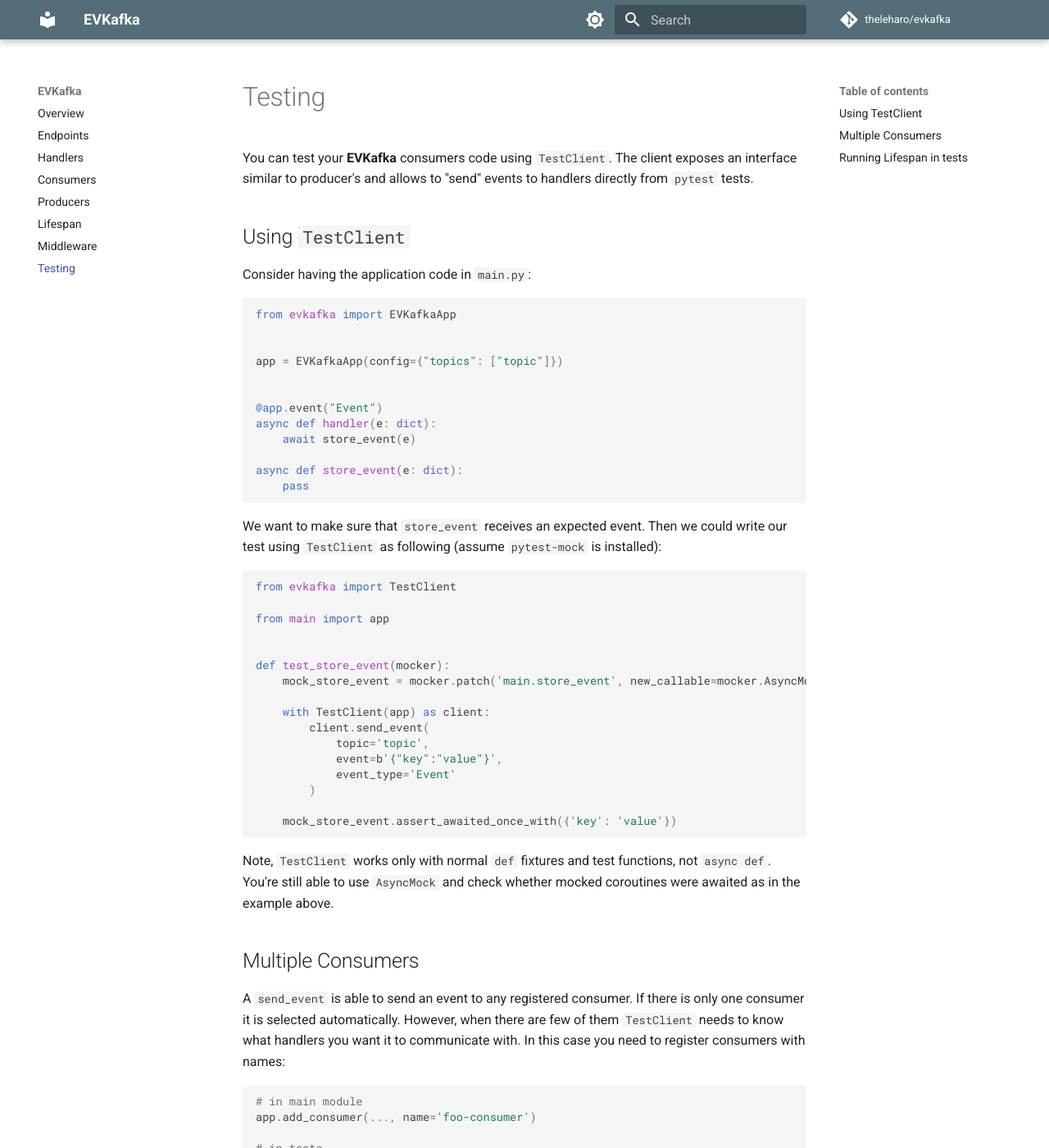
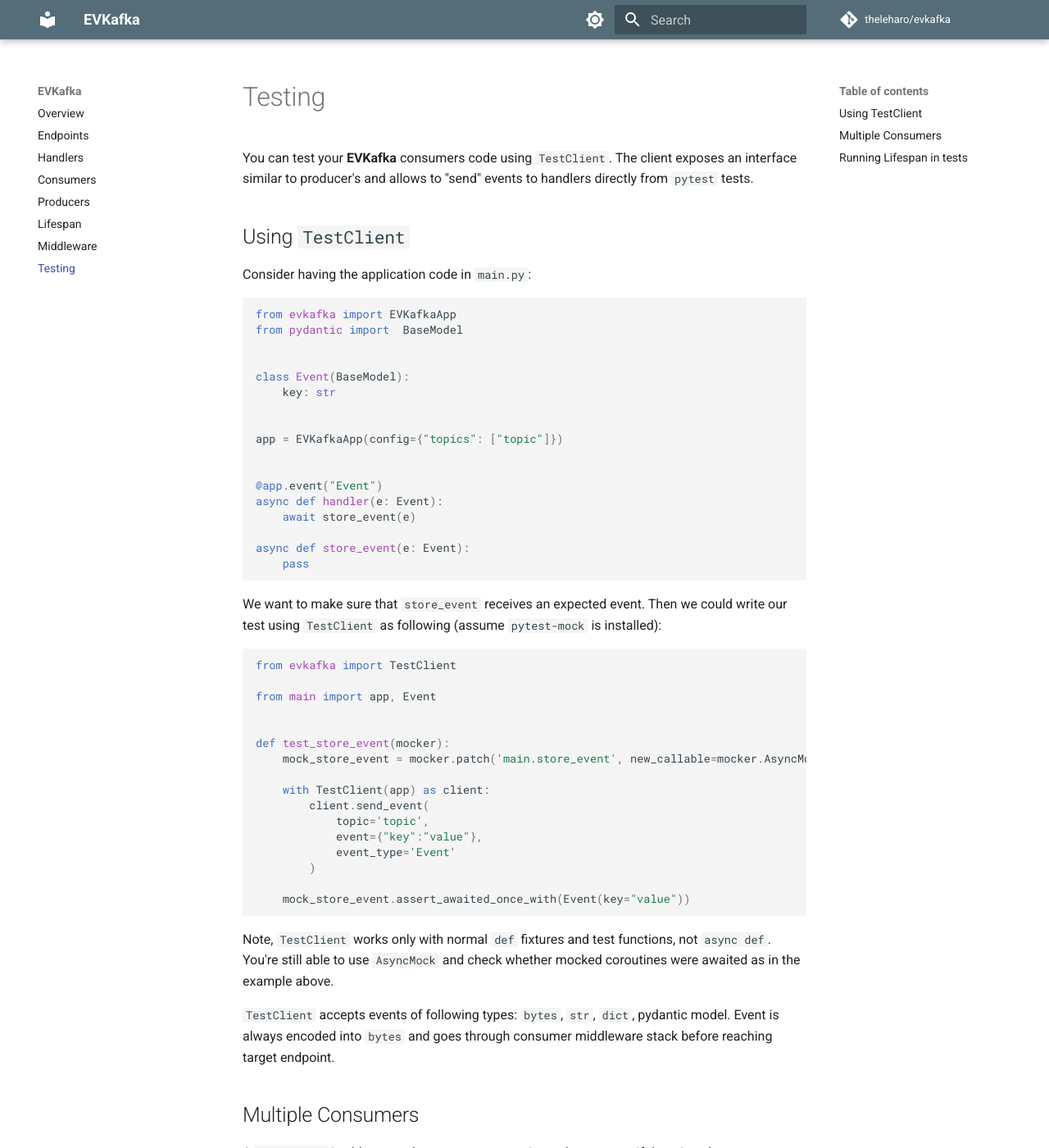
Before and after one commit to theleharo/evkafka, an MkDocs documentation site: the page built from docs/testing.md, in a window 1280 px wide and 1400 px high. Shown: the whole window at 82% size. Built offline with MkDocs 1.6.1 and Material for MkDocs 9.7.7, drawn with Linux system fonts in a browser that asks for light colours; comment, search, counter and statistics services are not loaded; some of the changed text lies outside the part shown.

````diff
--- a/docs/testing.md
+++ b/docs/testing.md
@@ -9,16 +9,21 @@ to handlers directly from `pytest` tests.
 Consider having the application code in `main.py`:
 ```python
 from evkafka import EVKafkaApp
+from pydantic import  BaseModel
+
+
+class Event(BaseModel):
+    key: str
 
 
 app = EVKafkaApp(config={"topics": ["topic"]})
 
 
 @app.event("Event")
-async def handler(e: dict):
+async def handler(e: Event):
     await store_event(e)
 
-async def store_event(e: dict):
+async def store_event(e: Event):
     pass
 
 ```
@@ -28,7 +33,7 @@ write our test using `TestClient` as following (assume `pytest-mock` is installe
 ```python
 from evkafka import TestClient
 
-from main import app
+from main import app, Event
 
 
 def test_store_event(mocker):
@@ -37,16 +42,19 @@ def test_store_event(mocker):
     with TestClient(app) as client:
         client.send_event(
             topic='topic',
-            event=b'{"key":"value"}',
+            event={"key":"value"},
             event_type='Event'
         )
 
-    mock_store_event.assert_awaited_once_with({'key': 'value'})
+    mock_store_event.assert_awaited_once_with(Event(key="value"))
 
 ```
 Note, `TestClient` works only with normal `def` fixtures and test functions, not `async def`.
 You're still able to use `AsyncMock` and check whether mocked coroutines were awaited
 as in the example above.
+
+`TestClient` accepts events of following types: `bytes`, `str`, `dict`, pydantic model. Event is always
+encoded into `bytes` and goes through consumer middleware stack before reaching target endpoint.
 
 ## Multiple Consumers
 
@@ -63,7 +71,7 @@ def test_store_event():
     with TestClient(app) as client:
         client.send_event(
             topic='topic',
-            event=b'{"key":"value"}',
+            event={"key":"value"},
             event_type='Event',
             consumer_name='foo-consumer',
         )
````
Also changed, not shown: CHANGELOG.md (+3 -0 lines).
